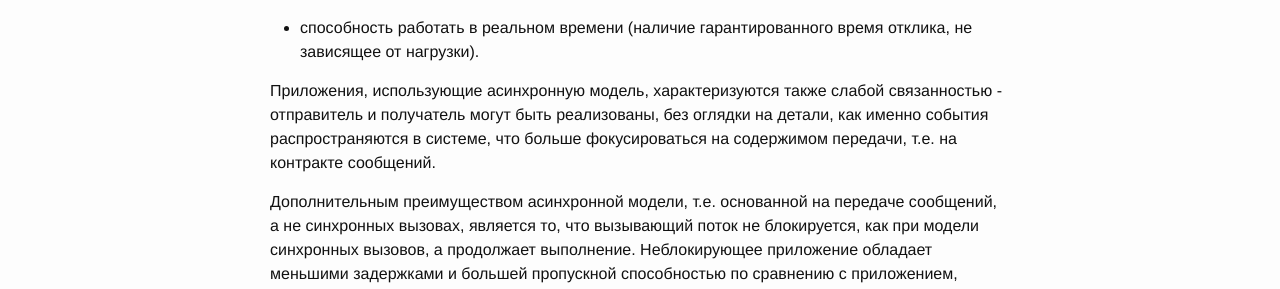
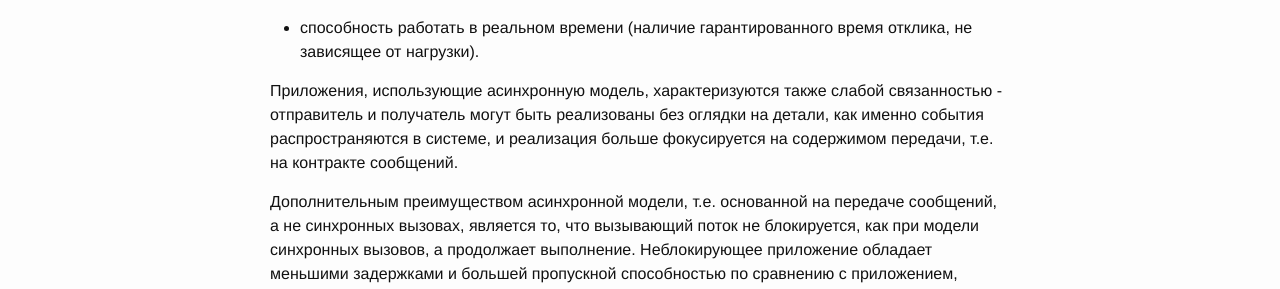
Before and after one commit to avpet/avpet.github.com, a Jekyll site: the page built from _posts/2015-06-09-reative-stocks-architecture-1.markdown, in a window 1280 px wide and 900 px high. Shown: the part 469-758 px from the top of the window. Built offline with Jekyll 4.4.1, drawn with Linux system fonts in a browser that asks for light colours.

Commit message:
Fixed error

```diff
--- a/_posts/2015-06-09-reative-stocks-architecture-1.markdown
+++ b/_posts/2015-06-09-reative-stocks-architecture-1.markdown
@@ -26,7 +26,7 @@ reactive-stock-src: https://github.com/typesafehub/reactive-stocks/blob/master/
 
 * способность работать в реальном времени (наличие гарантированного время отклика, не зависящее от нагрузки).
 
-Приложения, использующие асинхронную модель, характеризуются также слабой связанностью - отправитель и получатель могут быть реализованы, без оглядки на детали, как именно события распространяются в системе, что больше фокусироваться на содержимом передачи, т.е. на контракте сообщений.
+Приложения, использующие асинхронную модель, характеризуются также слабой связанностью - отправитель и получатель могут быть реализованы без оглядки на детали, как именно события распространяются в системе, и реализация больше фокусируется на содержимом передачи, т.е. на контракте сообщений.
 
 Дополнительным преимуществом асинхронной модели, т.е. основанной на передаче сообщений, а не синхронных вызовах, является то, что вызывающий поток не блокируется, как при модели синхронных вызовов, а продолжает выполнение. Неблокирующее приложение обладает меньшими задержками и большей пропускной способностью по сравнению с приложением, основанном на блокирующей синхронизации - поскольку мы более эффективно используем ресурсы процессора.
 
```
